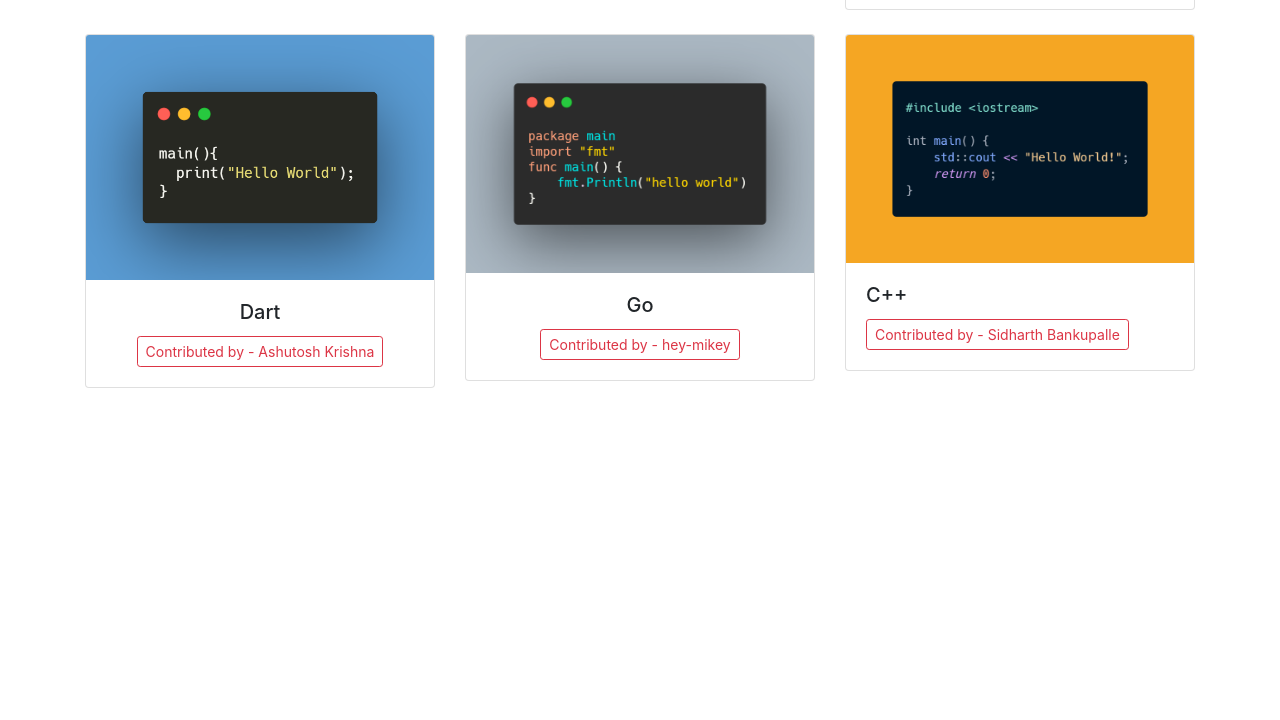
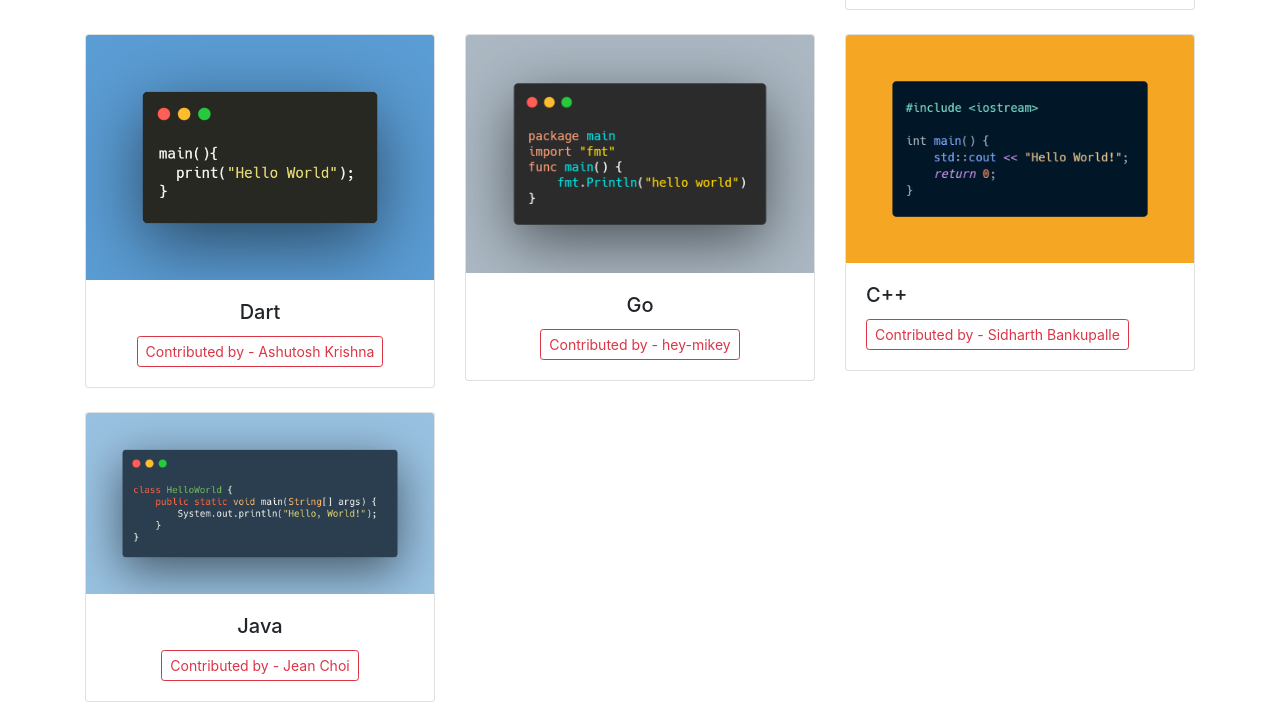
Before and after one commit to krimanisha/HELLO_WORLD, a plain HTML site: page index.html in a window 1280 px wide. Shown: the part 538-1258 px from the top of the page. Before the commit the page ends 950 px from the top, so only its background shows below. Drawn offline with nearby package versions, Linux system fonts and the light colour scheme.

Commit message:
added java

```diff
--- a/index.html
+++ b/index.html
@@ -127,7 +127,17 @@
                   </div>
                     </div>
 
-
+                <div class="col-lg-4 mb-4">
+                    <div class="card">
+                        <img class="card-img-top" src="./images/java.png" alt="">
+                        <div class="card-body">
+                            <h5 class="card-title text-center">Java</h5>
+                            <div class="col text-center">
+                            <a href="https://github.com/choijean" class="btn btn-outline-danger btn-sm">Contributed by - Jean Choi</a>
+                            </div>
+                        </div>
+                    </div>
+                </div>
             </div>
         </div>
     </main>
```
Also changed, not shown: images/java.png (added).
